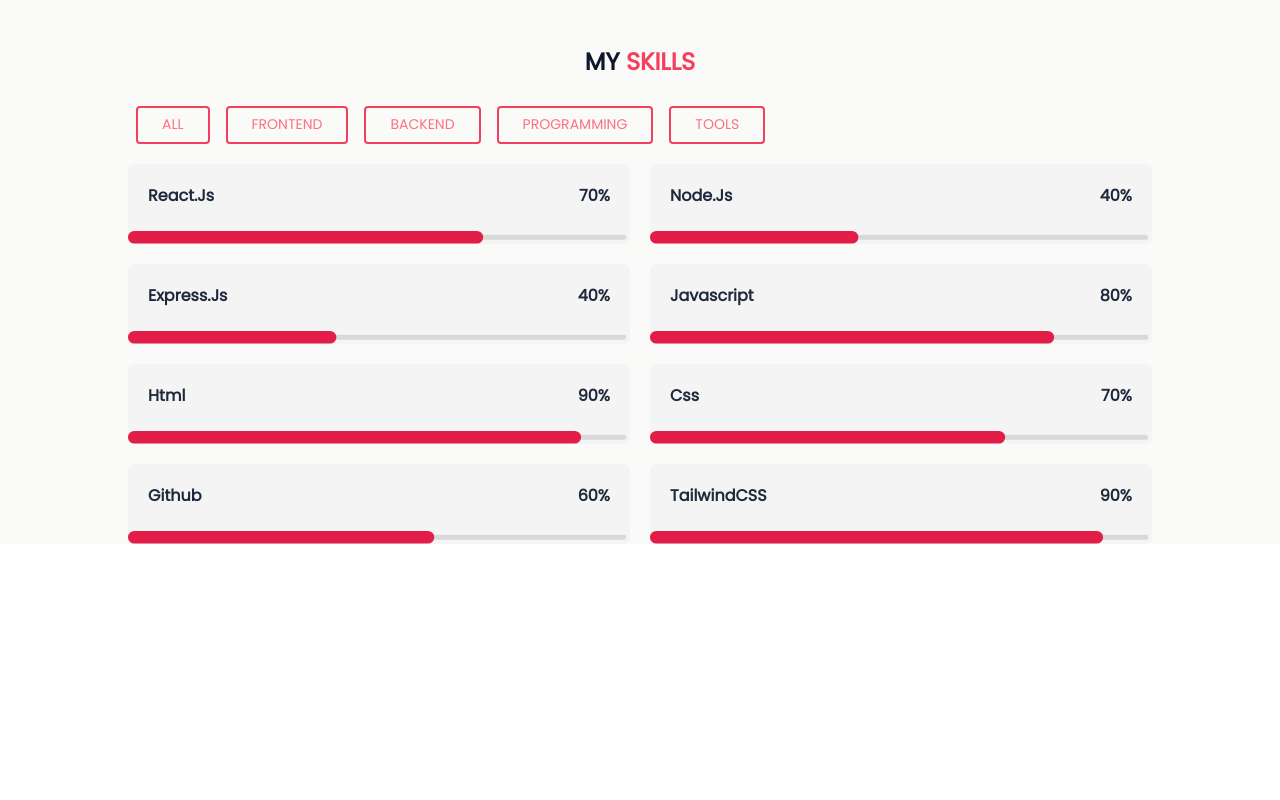
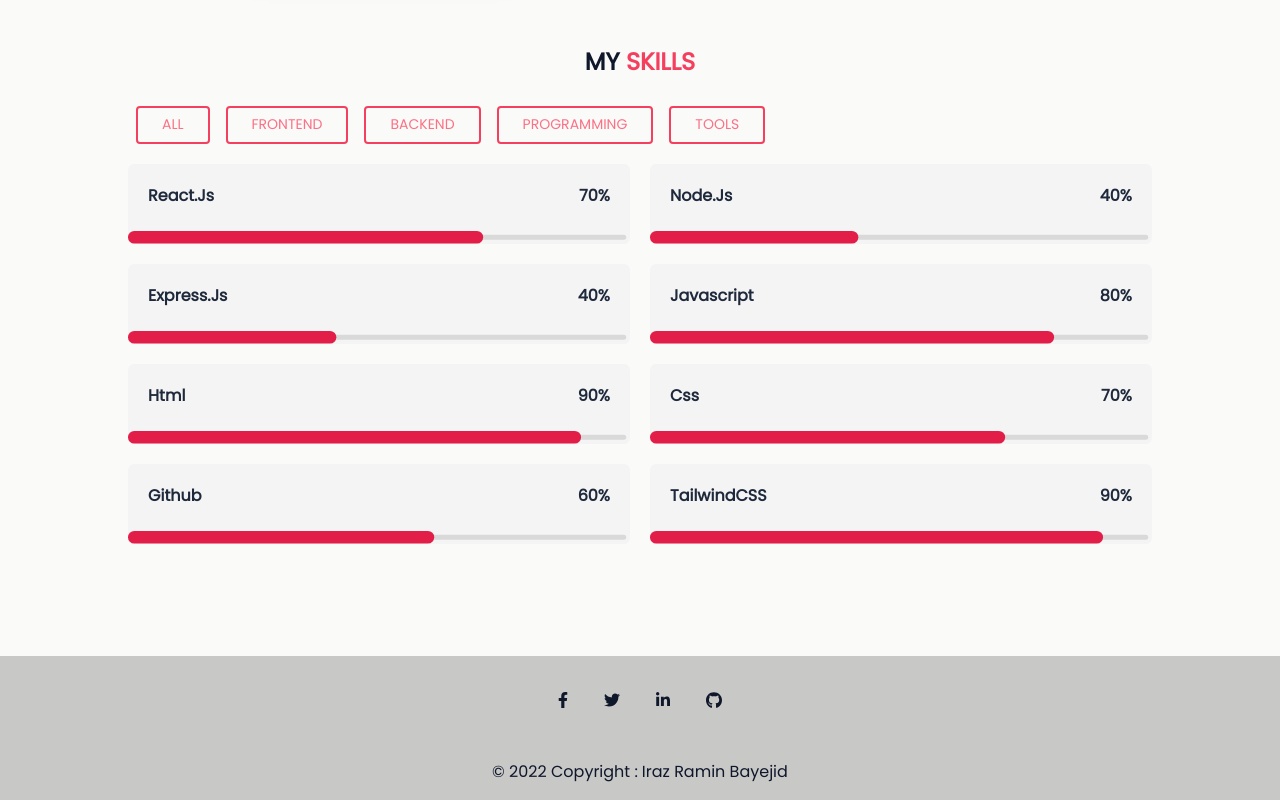
Before and after one commit to irazramin/my-portfolio, a React (Create React App) app: page / in a window 1280 px wide. Shown: the part 1407-2207 px from the top of the page. Before the commit the page ends 2063 px from the top, so only its background shows below. Built offline with nearby package versions, Linux system fonts and the light colour scheme; what tw-elements would draw is missing.

Commit message:
footer \ added

```diff
--- a/package.json
+++ b/package.json
@@ -16,6 +16,7 @@
     "react-icons": "^4.4.0",
     "react-scripts": "5.0.1",
     "react-tsparticles": "^2.0.6",
+    "react-typing": "^1.0.0",
     "tsparticles": "^2.0.6",
     "tw-elements": "^1.0.0-alpha12",
     "web-vitals": "^2.1.4"
--- a/src/App.js
+++ b/src/App.js
@@ -8,14 +8,16 @@
 
 function App() {
   const [modeOn,setModeOn] = useState(false);
+  const modeOn1 = localStorage.getItem('modeOn');
+
   return (
     <div
       className={`${
-        modeOn ? 'bg-slate-900 text-white' : 'bg-stone-50 text-slate-900'
+        modeOn1 === "true" ? 'bg-slate-900 text-white' : 'bg-stone-50 text-slate-900'
       }`}
     >
-      <Header setModeOn={setModeOn} modeOn={modeOn} />
-      <Home setModeOn={setModeOn} modeOn={modeOn} />
+      <Header setModeOn={setModeOn}  />
+      <Home setModeOn={setModeOn}  />
 
       <div className='bg-white p-2 shadow-lg fixed lg:left-5 rounded-lg top-[200px] border-b-4 border-rose-700'>
         <img className='my-5' src={facebook} alt='' />
--- a/src/Components/Pages/Home/Banner.js
+++ b/src/Components/Pages/Home/Banner.js
@@ -1,5 +1,6 @@
 import React from 'react';
 import { FaGithub, FaLinkedin } from 'react-icons/fa';
+import { Typing } from 'react-typing';
 
 const Banner = ({ modeOn }) => {
   return (
@@ -9,7 +10,13 @@
     >
       <div class='mt-[100px]'>
         <h4 className='text-xl font-medium text-rose-600'>Hello! Myself</h4>
-        <h2 className='lg:text-6xl text-5xl  font-bold '>Iraz Ramin Bayejid</h2>
+        <Typing key={500}>
+          {' '}
+          <h2 className='lg:text-6xl text-5xl  font-bold '>
+            Iraz Ramin Bayejid
+          </h2>
+        </Typing>
+
         <h4 className='lg:mt-10 mt-8 lg:text-3xl text-2xl font-bold text-rose-600'>
           Frontend Developer
         </h4>
--- a/src/Components/Pages/Home/Home.js
+++ b/src/Components/Pages/Home/Home.js
@@ -1,14 +1,18 @@
 import React from 'react'
+import Footer from '../../Shared/Footer';
 import About from '../About'
 import Skills from '../Skills'
 import Banner from './Banner'
 
-const Home = ({ modeOn }) => {
+const Home = () => {
+  const modeOn = localStorage.getItem('modeOn');
+  console.log(modeOn)
   return (
     <div>
       <Banner modeOn={modeOn}/>
       <About />
       <Skills modeOn={modeOn}/>
+      <Footer/>
     </div>
   );
 };
--- a/src/Components/Pages/Skills.js
+++ b/src/Components/Pages/Skills.js
@@ -110,7 +110,7 @@
               <>
                 <div
                   className={`${
-                    modeOn ? 'bg-slate-700 text-white' : 'bg-zinc-100 text-slate-800'
+                    modeOn === 'true' ? 'bg-slate-700 text-white' : 'bg-zinc-100 text-slate-800'
                   }  h-[80px] relative flex flex-col justify-between rounded-md`}
                 >
                   <div className='px-5 pt-5 flex justify-between items-center'>
--- /dev/null
+++ b/src/Components/Shared/Footer.js
@@ -0,0 +1,109 @@
+import React from 'react';
+
+const Footer = () => {
+  return (
+    <div class='text-center' style={{ backgroundColor: `rgba(0, 0, 0, 0.2)` }}>
+      <div class='container pt-9 mx-auto'>
+        <div class='flex justify-center mb-9 items-center text-center w-full '>
+          <a
+            target='_blank'
+            href='https://www.facebook.com/irazraminB/'
+            class='mr-9 '
+            rel='noreferrer'
+          >
+            <svg
+              aria-hidden='true'
+              focusable='false'
+              data-prefix='fab'
+              data-icon='facebook-f'
+              class='svg-inline--fa fa-facebook-f w-2.5'
+              role='img'
+              xmlns='http://www.w3.org/2000/svg'
+              viewBox='0 0 320 512'
+            >
+              <path
+                fill='currentColor'
+                d='M279.14 288l14.22-92.66h-88.91v-60.13c0-25.35 12.42-50.06 52.24-50.06h40.42V6.26S260.43 0 225.36 0c-73.22 0-121.08 44.38-121.08 124.72v70.62H22.89V288h81.39v224h100.17V288z'
+              ></path>
+            </svg>
+          </a>
+          <a
+            target='_blank'
+            href='https://twitter.com/IrazraminB'
+            class='mr-9 '
+            rel='noreferrer'
+          >
+            <svg
+              aria-hidden='true'
+              focusable='false'
+              data-prefix='fab'
+              data-icon='twitter'
+              class='svg-inline--fa fa-twitter w-4'
+              role='img'
+              xmlns='http://www.w3.org/2000/svg'
+              viewBox='0 0 512 512'
+            >
+              <path
+                fill='currentColor'
+                d='M459.37 151.716c.325 4.548.325 9.097.325 13.645 0 138.72-105.583 298.558-298.558 298.558-59.452 0-114.68-17.219-161.137-47.106 8.447.974 16.568 1.299 25.34 1.299 49.055 0 94.213-16.568 130.274-44.832-46.132-.975-84.792-31.188-98.112-72.772 6.498.974 12.995 1.624 19.818 1.624 9.421 0 18.843-1.3 27.614-3.573-48.081-9.747-84.143-51.98-84.143-102.985v-1.299c13.969 7.797 30.214 12.67 47.431 13.319-28.264-18.843-46.781-51.005-46.781-87.391 0-19.492 5.197-37.36 14.294-52.954 51.655 63.675 129.3 105.258 216.365 109.807-1.624-7.797-2.599-15.918-2.599-24.04 0-57.828 46.782-104.934 104.934-104.934 30.213 0 57.502 12.67 76.67 33.137 23.715-4.548 46.456-13.32 66.599-25.34-7.798 24.366-24.366 44.833-46.132 57.827 21.117-2.273 41.584-8.122 60.426-16.243-14.292 20.791-32.161 39.308-52.628 54.253z'
+              ></path>
+            </svg>
+          </a>
+          <a
+            target='_blank'
+            href='https://www.linkedin.com/in/irazraminb/'
+            class='mr-9 '
+            rel='noreferrer'
+          >
+            <svg
+              aria-hidden='true'
+              focusable='false'
+              data-prefix='fab'
+              data-icon='linkedin-in'
+              class='svg-inline--fa fa-linkedin-in w-3.5'
+              role='img'
+              xmlns='http://www.w3.org/2000/svg'
+              viewBox='0 0 448 512'
+            >
+              <path
+                fill='currentColor'
+                d='M100.28 448H7.4V148.9h92.88zM53.79 108.1C24.09 108.1 0 83.5 0 53.8a53.79 53.79 0 0 1 107.58 0c0 29.7-24.1 54.3-53.79 54.3zM447.9 448h-92.68V302.4c0-34.7-.7-79.2-48.29-79.2-48.29 0-55.69 37.7-55.69 76.7V448h-92.78V148.9h89.08v40.8h1.3c12.4-23.5 42.69-48.3 87.88-48.3 94 0 111.28 61.9 111.28 142.3V448z'
+              ></path>
+            </svg>
+          </a>
+          <a
+            target='_blank'
+            rel='noreferrer'
+            href='https://github.com/irazramin'
+            class=''
+          >
+            <svg
+              aria-hidden='true'
+              focusable='false'
+              data-prefix='fab'
+              data-icon='github'
+              class='svg-inline--fa fa-github w-4'
+              role='img'
+              xmlns='http://www.w3.org/2000/svg'
+              viewBox='0 0 496 512'
+            >
+              <path
+                fill='currentColor'
+                d='M165.9 397.4c0 2-2.3 3.6-5.2 3.6-3.3.3-5.6-1.3-5.6-3.6 0-2 2.3-3.6 5.2-3.6 3-.3 5.6 1.3 5.6 3.6zm-31.1-4.5c-.7 2 1.3 4.3 4.3 4.9 2.6 1 5.6 0 6.2-2s-1.3-4.3-4.3-5.2c-2.6-.7-5.5.3-6.2 2.3zm44.2-1.7c-2.9.7-4.9 2.6-4.6 4.9.3 2 2.9 3.3 5.9 2.6 2.9-.7 4.9-2.6 4.6-4.6-.3-1.9-3-3.2-5.9-2.9zM244.8 8C106.1 8 0 113.3 0 252c0 110.9 69.8 205.8 169.5 239.2 12.8 2.3 17.3-5.6 17.3-12.1 0-6.2-.3-40.4-.3-61.4 0 0-70 15-84.7-29.8 0 0-11.4-29.1-27.8-36.6 0 0-22.9-15.7 1.6-15.4 0 0 24.9 2 38.6 25.8 21.9 38.6 58.6 27.5 72.9 20.9 2.3-16 8.8-27.1 16-33.7-55.9-6.2-112.3-14.3-112.3-110.5 0-27.5 7.6-41.3 23.6-58.9-2.6-6.5-11.1-33.3 2.6-67.9 20.9-6.5 69 27 69 27 20-5.6 41.5-8.5 62.8-8.5s42.8 2.9 62.8 8.5c0 0 48.1-33.6 69-27 13.7 34.7 5.2 61.4 2.6 67.9 16 17.7 25.8 31.5 25.8 58.9 0 96.5-58.9 104.2-114.8 110.5 9.2 7.9 17 22.9 17 46.4 0 33.7-.3 75.4-.3 83.6 0 6.5 4.6 14.4 17.3 12.1C428.2 457.8 496 362.9 496 252 496 113.3 383.5 8 244.8 8zM97.2 352.9c-1.3 1-1 3.3.7 5.2 1.6 1.6 3.9 2.3 5.2 1 1.3-1 1-3.3-.7-5.2-1.6-1.6-3.9-2.3-5.2-1zm-10.8-8.1c-.7 1.3.3 2.9 2.3 3.9 1.6 1 3.6.7 4.3-.7.7-1.3-.3-2.9-2.3-3.9-2-.6-3.6-.3-4.3.7zm32.4 35.6c-1.6 1.3-1 4.3 1.3 6.2 2.3 2.3 5.2 2.6 6.5 1 1.3-1.3.7-4.3-1.3-6.2-2.2-2.3-5.2-2.6-6.5-1zm-11.4-14.7c-1.6 1-1.6 3.6 0 5.9 1.6 2.3 4.3 3.3 5.6 2.3 1.6-1.3 1.6-3.9 0-6.2-1.4-2.3-4-3.3-5.6-2z'
+              ></path>
+            </svg>
+          </a>
+        </div>
+      </div>
+
+      <div class='text-center  p-4'>
+        © 2022 Copyright :
+        <a class=' ml-1' href='https://tailwind-elements.com/'>
+          Iraz Ramin Bayejid
+        </a>
+      </div>
+    </div>
+  );
+}
+
+export default Footer
--- a/src/Components/Shared/Header.js
+++ b/src/Components/Shared/Header.js
@@ -103,7 +103,10 @@
                         type='checkbox'
                         role='switch'
                         id='flexSwitchCheckDefault'
-                        onChange={(e) => setModeOn(e.target.checked)}
+                        onChange={(e) => {
+                          setModeOn(e.target.checked);
+                          localStorage.setItem("modeOn",e.target.checked);
+                        }}
                       />
                       <label
                         class={`${
--- a/src/index.css
+++ b/src/index.css
@@ -1,6 +1,7 @@
 @tailwind base;
 @tailwind components;
 @tailwind utilities;
+
 
 body {
   font-family: 'Poppins',
```
Also changed, not shown: 2 other files (tests, documents, lock files or other folders).
